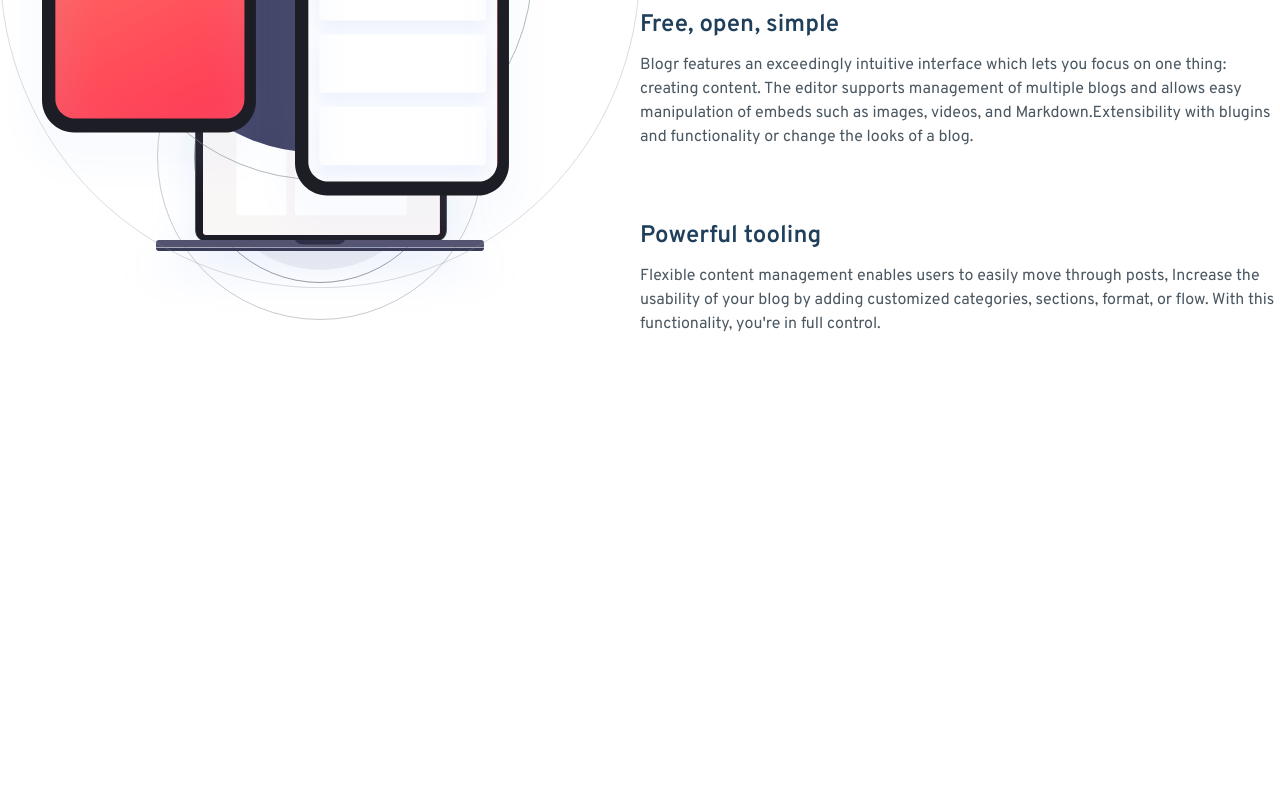
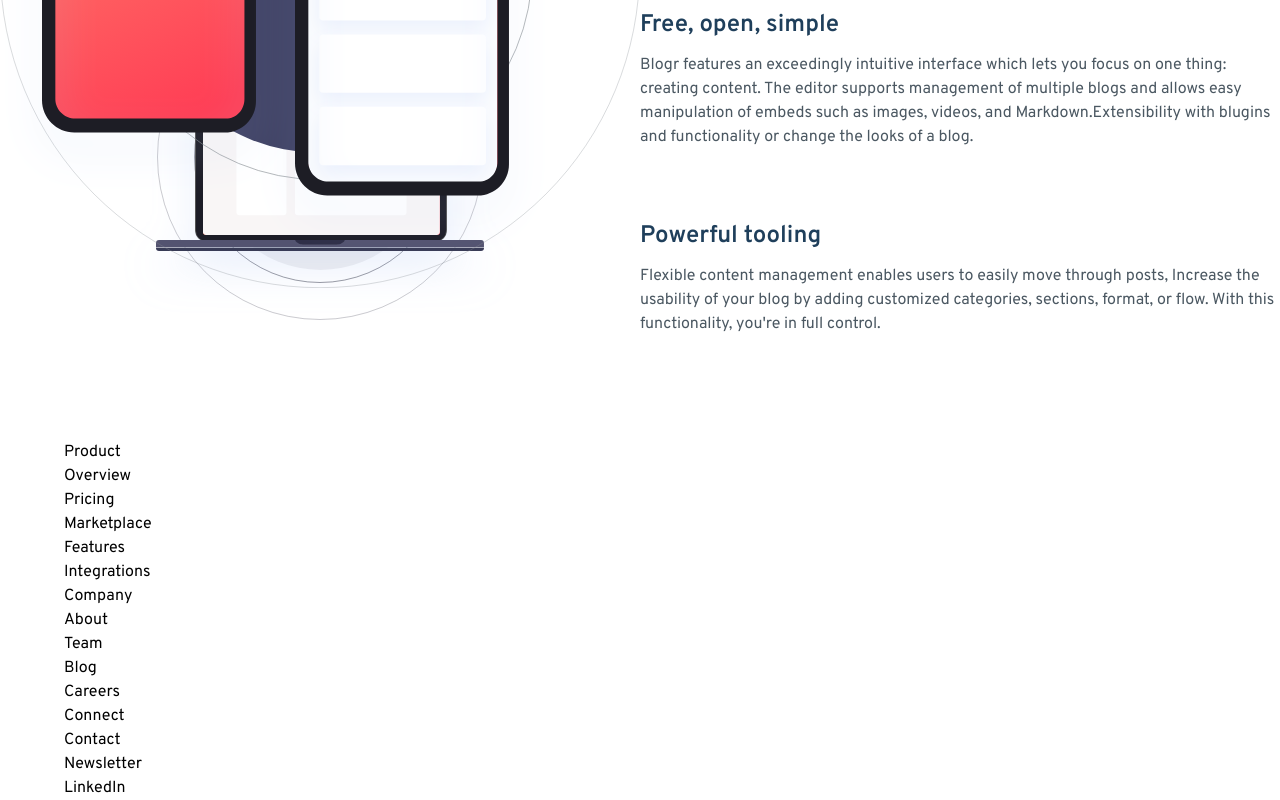
Before and after one commit to AmineElkhalidy/blogr, a React (Vite) app: page / in a window 1280 px wide. Shown: the part 1719-2519 px from the top of the page. Before the commit the page ends 2119 px from the top, so only its background shows below. Built offline with nearby package versions, Linux system fonts and the light colour scheme.

Commit message:
Footer added

```diff
--- /dev/null
+++ b/src/components/Footer/Footer.tsx
@@ -0,0 +1,74 @@
+import React from "react";
+
+// Logo
+import Logo from "../../assets/images/logo.svg";
+
+const Footer = () => {
+  return (
+    <footer className="max-w-6xl mx-auto">
+      <div>
+        {/* Footer logo */}
+        <img src={Logo} alt="Footer Logo" />
+
+        {/* Product */}
+        <div>
+          <h3>Product</h3>
+          <ul>
+            <li>
+              <a href="#">Overview</a>
+            </li>
+            <li>
+              <a href="#">Pricing</a>
+            </li>
+            <li>
+              <a href="#">Marketplace</a>
+            </li>
+            <li>
+              <a href="#">Features</a>
+            </li>
+            <li>
+              <a href="#">Integrations</a>
+            </li>
+          </ul>
+        </div>
+
+        {/* Company */}
+        <div>
+          <h3>Company</h3>
+          <ul>
+            <li>
+              <a href="#">About</a>
+            </li>
+            <li>
+              <a href="#">Team</a>
+            </li>
+            <li>
+              <a href="#">Blog</a>
+            </li>
+            <li>
+              <a href="#">Careers</a>
+            </li>
+          </ul>
+        </div>
+
+        {/* Connect */}
+        <div>
+          <h3>Connect</h3>
+          <ul>
+            <li>
+              <a href="#">Contact</a>
+            </li>
+            <li>
+              <a href="#">Newsletter</a>
+            </li>
+            <li>
+              <a href="#">LinkedIn</a>
+            </li>
+          </ul>
+        </div>
+      </div>
+    </footer>
+  );
+};
+
+export default Footer;
--- a/src/pages/index.tsx
+++ b/src/pages/index.tsx
@@ -7,6 +7,9 @@
 import LaptopMobile from "../assets/images/illustration-laptop-mobile.svg";
 import LaptopDesktop from "../assets/images/illustration-laptop-desktop.svg";
 import Phones from "../assets/images/illustration-phones.svg";
+
+// Footer
+import Footer from "../components/Footer/Footer";
 
 const Home: React.FC = () => {
   return (
@@ -151,6 +154,9 @@
           </div>
         </div>
       </section>
+
+      {/* Footer */}
+      <Footer />
     </React.Fragment>
   );
 };
```
